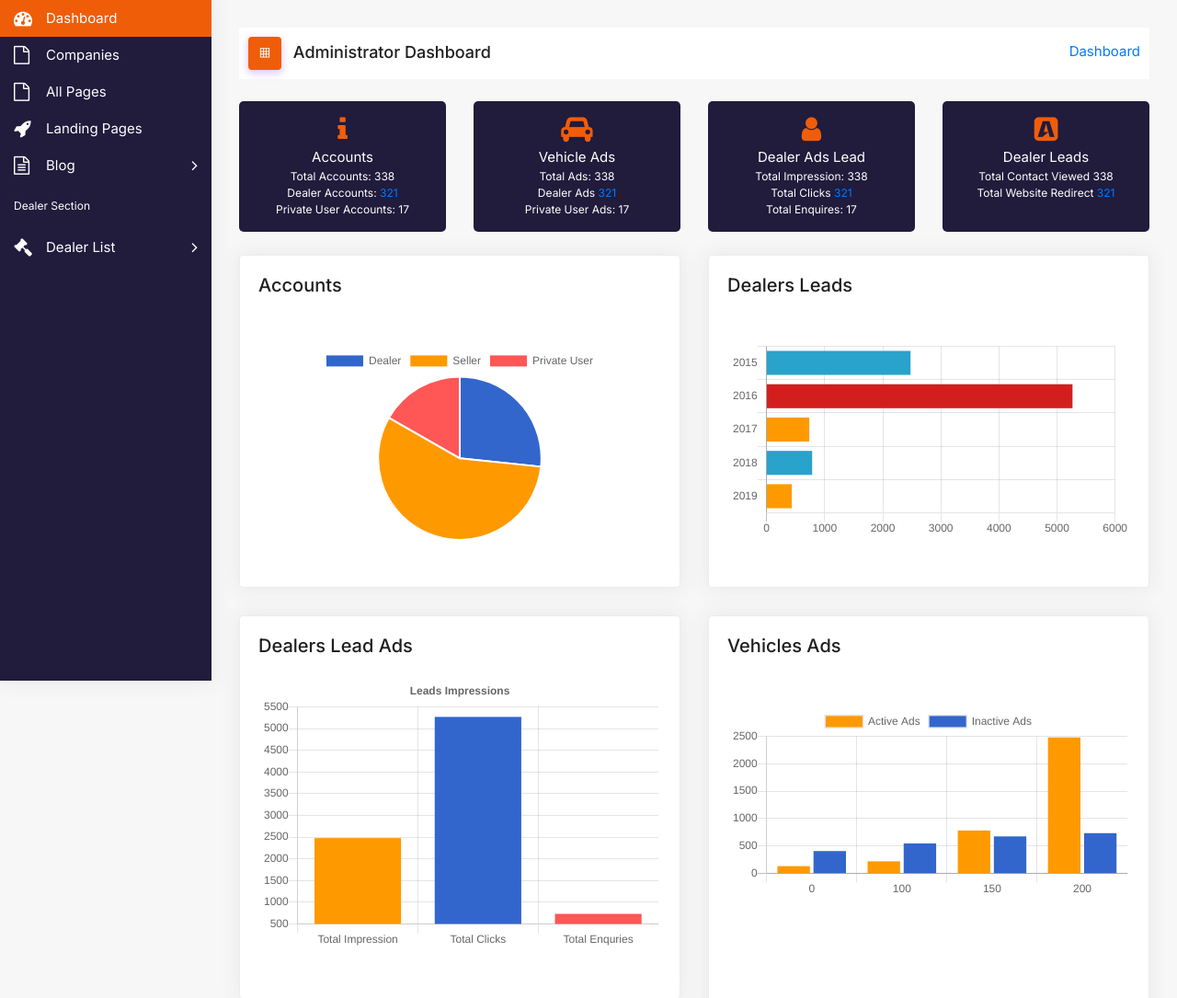
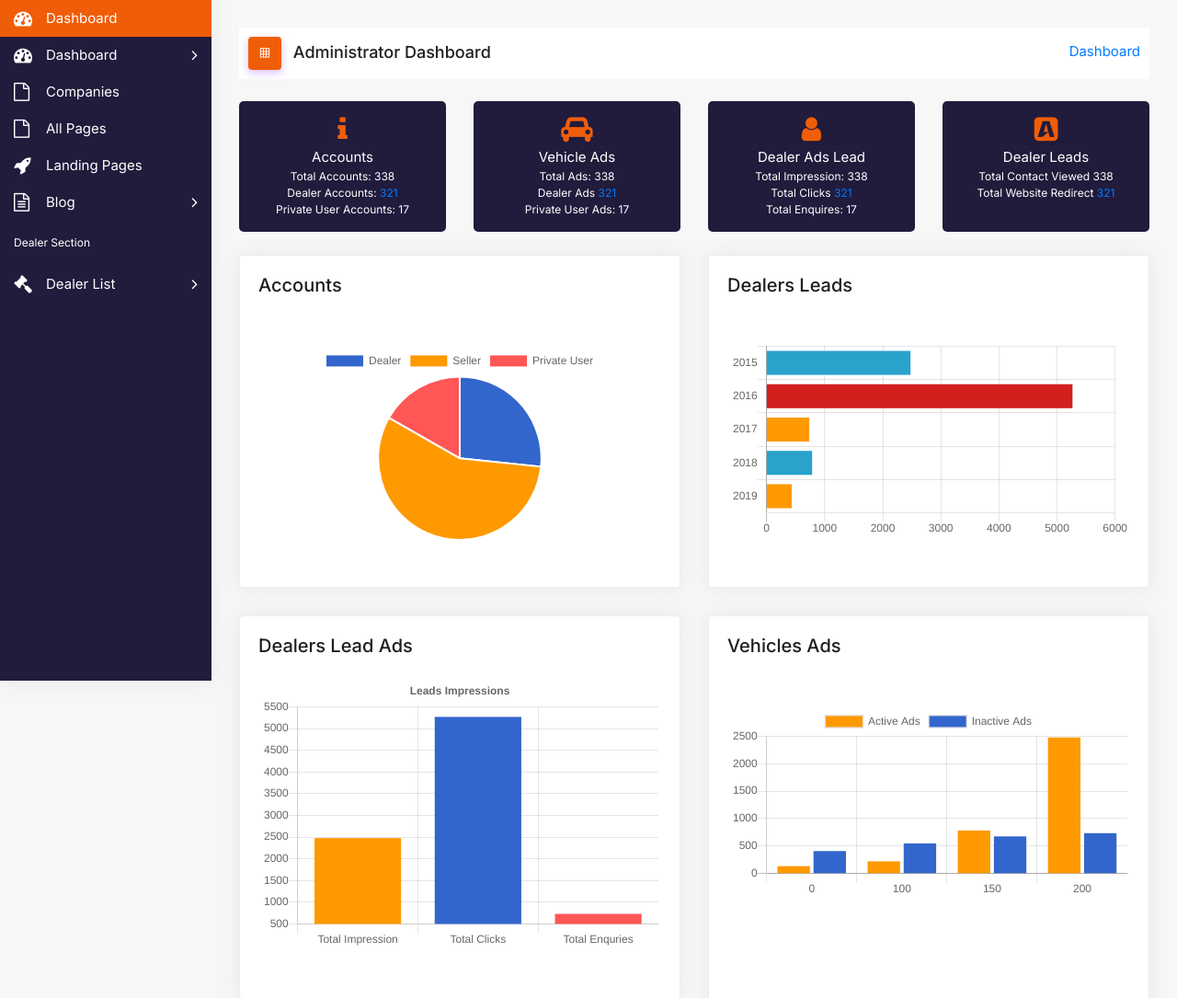
Before and after one commit to idreesandroid/orange, a PHP site: page / in a window 1280 px wide. Shown: the part 60-1145 px from the top of the page at 92% size. Run offline with PHP 8.4, Linux system fonts and the light colour scheme; some libraries are stand-ins or nearby versions.

Commit message:
changes in the left menu

```diff
--- a/index.php
+++ b/index.php
@@ -300,14 +300,26 @@
 						<ul>
 
 							<li>
-								<a href="index.php" class="active"><i class="fa fa-tachometer" aria-hidden="true"></i> <span> Dashboard </span></a>
+								<a href="index.php" class="active">
+									<i class="fa fa-tachometer" aria-hidden="true"></i>
+									<span> Dashboard </span>
+								</a>
+							</li>
+							<li class="submenu">
+								<a href="#"><i class="fa fa-tachometer" aria-hidden="true"></i> <span> Dashboard </span> <span class="menu-arrow"></span></a>
+								<ul class="sub-menus">
+									<li><a href="index.php"> Deals Dashboard</a></li>
+									<li><a href="projects-dashboard.php">Projects Dashboard</a></li>
+									<li><a href="leads-dashboard.php">Leads Dashboard</a></li>
+
+								</ul>
 							</li>
 							<li>
-               <a href="companies.php">
-                  <i class="fa fa-file-o" aria-hidden="true"></i>
-                  <span> Companies </span>
-               </a>
-            </li>
+				               <a href="companies.php">
+				                  <i class="fa fa-file-o" aria-hidden="true"></i>
+				                  <span> Companies </span>
+				               </a>
+				            </li>
 
 							<li><a href="all-pages-list.php"> <i class="fa fa-file-o" aria-hidden="true"></i> <span> All Pages </span>  </a></li>
 							<li><a href="all-landing-pages.php"> <i class="fa fa-rocket" aria-hidden="true"></i> <span> Landing Pages </span></a></li>
```
